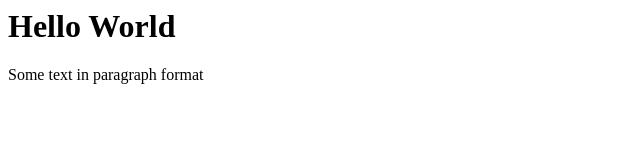
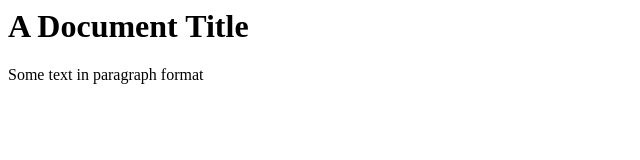
Before and after one commit to gball-pvcc/gball-pvcc.github.io, a plain HTML site: page test.html in a window 1280 px wide. Shown: the whole page, without its empty margins (0-640 px from the left). Drawn offline with Linux system fonts and the light colour scheme.

Commit message:
Update test.html

```diff
--- a/test.html
+++ b/test.html
@@ -4,7 +4,7 @@
 		<title>A Document Title</title>
 	</head>
 	<body>
-		<h1>Hello World</h1>
+		<h1>A Document Title</h1>
 		<p>Some text in paragraph format</p>
 	</body>
 </html>
```
